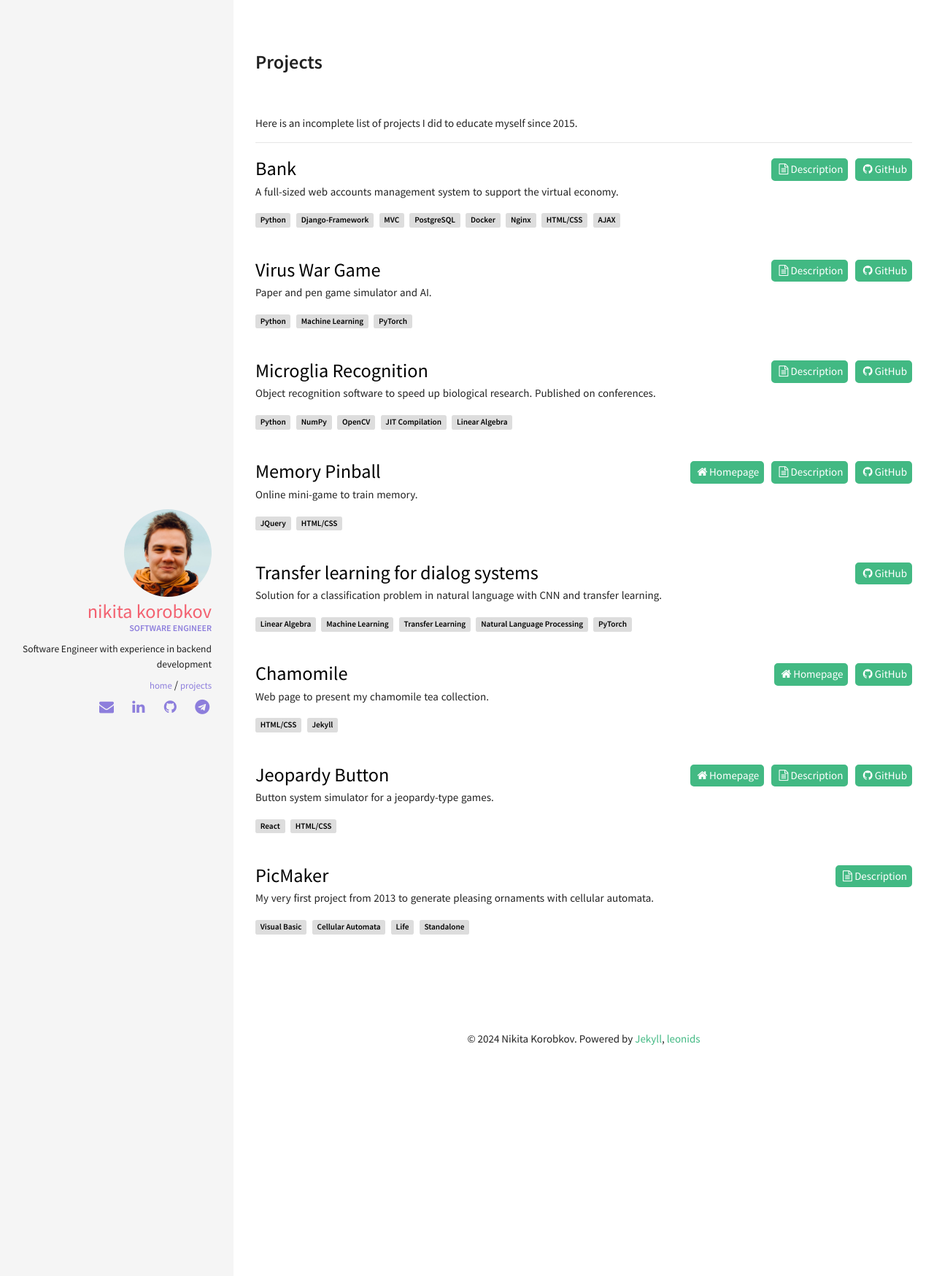
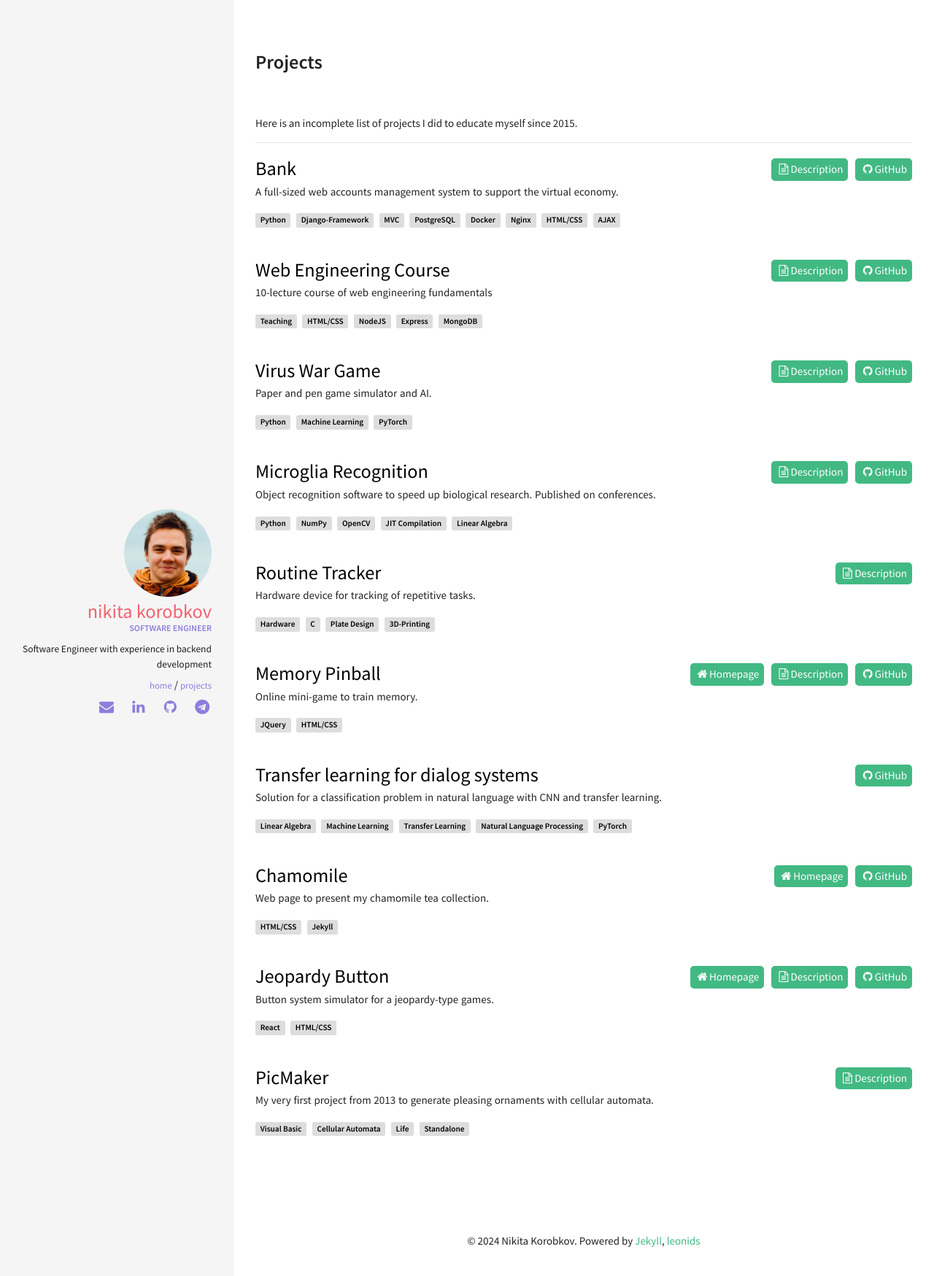
Before and after one commit to nkorobkov/nkorobkov.github.io, a Jekyll site: the page built from projects/index.html, in a window 1280 px wide. Shown: the top 1749 px of the page at 73% size. Built offline with Jekyll 4.4.1, drawn with Linux system fonts in a browser that asks for light colours.

Commit message:
Add couple projects info

```diff
--- a/_data/index/projects.yml
+++ b/_data/index/projects.yml
@@ -13,11 +13,23 @@
     - HTML/CSS
     - AJAX
 
+- name: Web Engineering Course
+  descr: 10-lecture course of web engineering fundamentals
+  github: https://github.com/nkorobkov/web-eng-course
+  description-link: web-course
+  featured: yes
+  skills:
+    - Teaching
+    - HTML/CSS
+    - NodeJS
+    - Express
+    - MongoDB
 
 - name: Virus War Game
   descr: Paper and pen game simulator and AI.
   github: https://github.com/nkorobkov/virus-war
   description-link: virus
+  featured: yes
   skills:
     - Python
     - Machine Learning
@@ -27,7 +39,6 @@
   descr: Object recognition software to speed up biological research. Published on conferences.
   github: https://github.com/nkorobkov/microglia-or
   description-link: microglia
-  featured: yes
   skills:
     - Python
     - NumPy
@@ -35,6 +46,14 @@
     - JIT Compilation
     - Linear Algebra
 
+- name: Routine Tracker
+  descr: Hardware device for tracking of repetitive tasks.
+  description-link: routine-tracker
+  skills:
+    - Hardware
+    - C
+    - Plate Design
+    - 3D-Printing
 
 - name: Memory Pinball
   descr: Online mini-game to train memory.
@@ -68,7 +87,6 @@
   github: https://github.com/nkorobkov/jeopardy-button
   description-link: button
   website: https://nkorobkov.github.io/jeopardy-button
-  featured: yes
   skills:
     - React
     - HTML/CSS
--- a/_includes/sections/about.html
+++ b/_includes/sections/about.html
@@ -5,7 +5,7 @@
     <br>
     I'm focused on learning fast, communicating efficiently in a team and producing high-quality software. <br>
     <br>
-    Now working in Amazon Web Services to solve some of the most demanding problems in tech on a high scale.
+    Now working at Audible, making the best possible search for audiobook lovers.
     <div id="more" style="display: none">
         I started doing Software in <strong>2015</strong> and since then completed a lot of <a href="projects/">projects.</a><br>
         In <strong>2017</strong> I did a full-time internship in <a href="https://natera.com" target="_blank">Natera</a> and gained valuable experience of teamwork and software development life cycle. <br>
--- /dev/null
+++ b/projects/routine-tracker.md
@@ -0,0 +1,30 @@
+---
+layout: project
+project-name: Routine Tracker
+permalink: /projects/routine-tracker
+title: Routine Tracker
+
+date: FEB 2023
+---
+
+I wanted a way to keep track of plant watering schedule.
+
+I wanted a tool to remind me to water plants once a week, that would have one button. And when the button is pressed, new one week countdown would start. Regardless of whethere the task was completted ahead of schedule or with delay. It should always restart the timer with predefined number of days.
+
+I wanted a physical device. None of those iphone apps or google calendar extentions. I wanted the button to be right next to the plant I just wattered.
+
+I wanted this for four tasks: wattering plants, changing water filter, changing bedsheets and changing toothbrush.
+
+So I decided to order a bunch of electircal components, Arduino Nano board, e-inc screen and build a physical low-energy device.
+
+Here is what I got:
+
+<img src="{{site.url}}/assets/routine-tracker/device.png" style="width:600px"/>
+
+I failed in a lot of places, especially in a low energy part. So to make it work for 6 months I had to replace 2 CR2032 bataries with 4 C.
+
+So it started looking ugly. But it worked quite fine!
+
+<img src="{{site.url}}/assets/routine-tracker/device-2.png" style="width:600px"/>
+
+My dad helped a lot with plate design and 3D printing.
--- /dev/null
+++ b/projects/web-course.md
@@ -0,0 +1,15 @@
+---
+layout: project
+
+project-name: Web Engineering Course
+github: https://github.com/nkorobkov/web-eng-course
+title: Web Engineering Course
+date: Aug 2024
+permalink: /projects/web-course
+---
+
+In August 2024 I attended SigmaCamp Next where I read a course on web engineering for high school students.
+
+Over the course of 10 classes with no homework we were able to build a full sized web application with frontend, backend and database components.
+
+See reference materials and curiculum on github.
```
Also changed, not shown: 2 other files.
